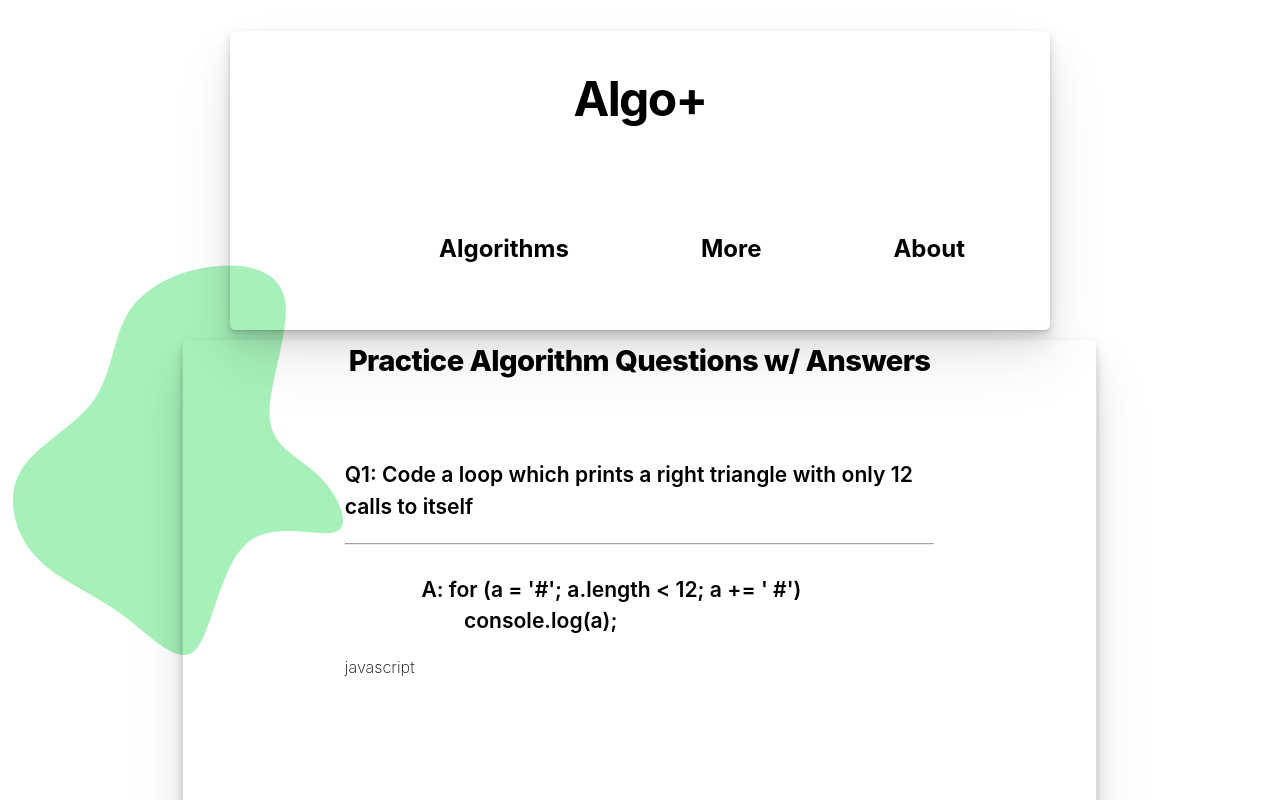
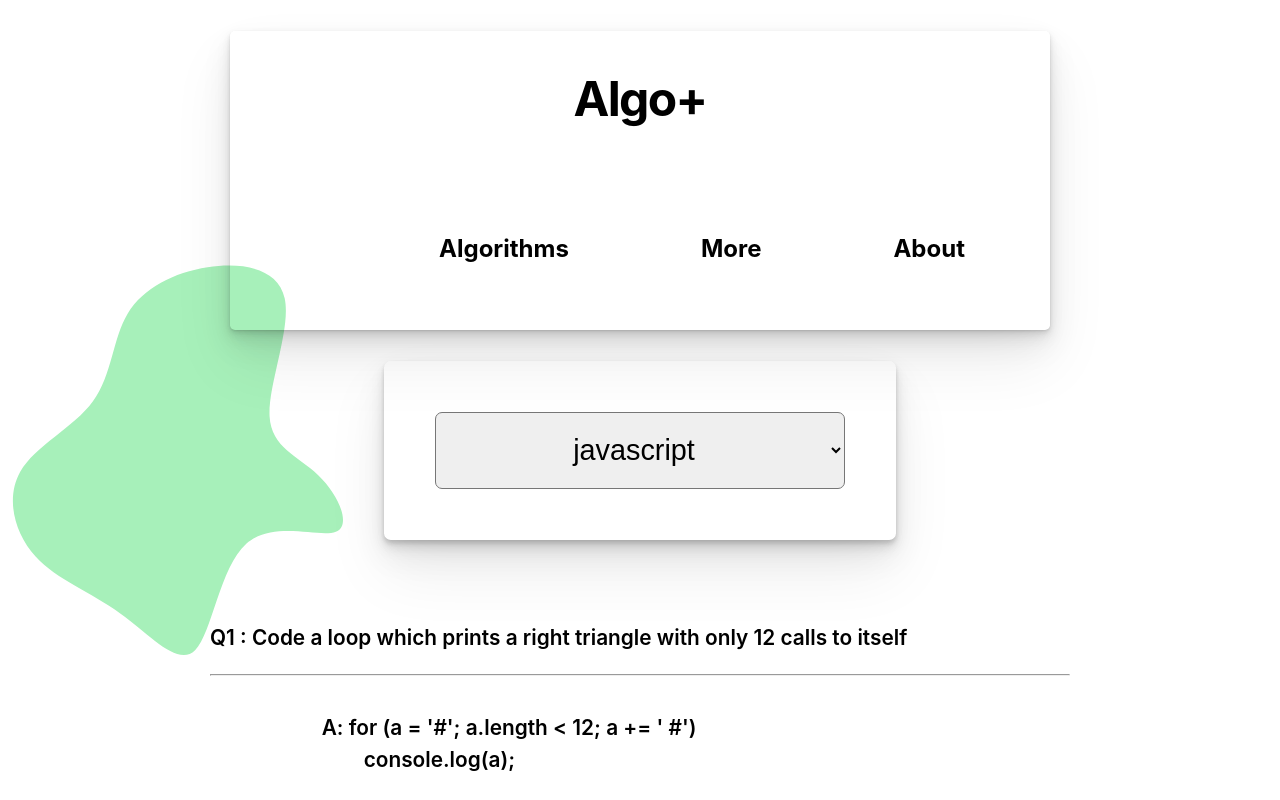
Before and after one commit to WoodwindCDT/algoweb, a React (Create React App) app: page / in a window 1280 px wide. Shown: the top 800 px of the page. Built offline with nearby package versions, Linux system fonts and the light colour scheme.

Commit message:
added feature to sort through example algs with react, state, props

```diff
--- a/src/App.css
+++ b/src/App.css
@@ -161,6 +161,24 @@ header h2:hover, .bt:hover, header h1:hover, .a-link a:hover {
   color: red;
 }
 
+.box {
+  margin: auto;
+  width: 50%;
+  padding: 5%;
+  border-radius: 7px;
+  box-shadow: 0 2px 4px rgba(0,0,0,0.07), 0 4px 4px rgba(0,0,0,0.07), 0 6px 10px rgba(0,0,0,0.07),
+  0 8px 16px rgba(0,0,0,0.07),0 16px 32px rgba(0,0,0,0.07), 0 32px 64px rgba(0,0,0,0.07);
+}
+
+.boxc {
+  text-align: center;
+  font-size: calc(16px + 1vw);
+  margin: auto;
+  width: 100%;
+  border-radius: 7px;
+  padding: 5%;
+}
+
 /* SVG */
 .svg0 {
   position: absolute;
--- a/src/components/Algorithms/index.js
+++ b/src/components/Algorithms/index.js
@@ -1,90 +1,52 @@
-import ReactDOM from "react-dom";
-import React, { Component } from "react";
+import React from "react";
 import { algorithms } from "../JSON/alg";
 
-// class App extends React.Component {
-//     constructor(props) {
-//       super(props);
+class AlgorithmDisplay extends React.Component {
+    constructor(props) {
+      super(props);
+      this.handleDisplayClick = this.handleDisplayClick.bind(this);
+      this.state = {type: 'javascript'};
+    }
 
-//       this.state = {
-//         filterCode: [],
-//         probs: props.probs
-//     };
-// }
+    handleDisplayClick(event) {
+        this.setState({type: event.target.value});
+    }
 
-// onResetArray = () => {
-//     this.setState({ filterCode: [] });
-// };
-
-// filterJava = () => {
-//     const { probs } = this.state;
-//     const java = probs.filter(code => code.T.includes("java"));
-//     this.setState({ filterCode: java });
-// };
-
-// filterJavaScript = () => {
-//     const { probs } = this.state;
-//     const javascript = probs.filter(code => code.T.includes("javascript"));
-//     this.setState({ filterCode: javascript });
-// };
-
-// render() {
-//     const {probs, filterCode} = this.state;
-//         return (
-//         <div className="container">
-//             <button event-key="reset-probs" onClick={this.onResetArray}>
-//             All Code
-//             </button>
-
-//             <button event-key="javascript-probs" onClick={this.filterJavaScript}>
-//             JavaScript
-//             </button>
-
-//             <button event-key="java-probs" onClick={this.filterJava}>
-//             Java
-//             </button>
-
-//             <Algorithms probs={filterCode.length > 0 ? filterCode : probs} />
-//         </div>
-//         );
-//     }
-// }
-
-// const Algorithms = ({ probs }) => {
-//     return (
-//         <div id="algo" className="t-container flex-row">
-//         <h1 className="t-head">Practice Algorithm Questions w/ Answers</h1>
-//             {probs.map(algorithms => <div>{algorithms.T}</div>)}
-//         </div>
-//     );
-// }
-
-const A = (h, i, x) => {
-    return(
-        <div key={(i)}>
+    render() {
+        const lang = ['javascript', 'java'];
+        const type = this.state.type;
+        const algs = algorithms.map((alg) =>
+        {
+        if (alg.T === type) {
+            return <>
+            <div key={alg}>
                 <div className="t-container1">
                     <div className="t-text">
                         <p className="q-text">
-                        Q{i+1}: {h.Q}
+                            Q{alg.id} : {alg.Q}
                         </p>
                         <hr />
                         <p className="a-text">
-                        A: {h.A}
+                            A: {alg.A}
                         </p>
                     </div>
-                {h.T}
                 </div>
             </div>
+            </>
+            }
+        }
     );
-};
-
-const Algorithms = ({ probs }) => {
     return (
-        <div id="algo" className="t-container flex-row">
-        <h1 className="t-head">Practice Algorithm Questions w/ Answers</h1>
-        {algorithms.map(A)}
+        <>
+            <div className="box">
+                <select className="boxc" value={this.state.value} onChange={this.handleDisplayClick}>
+                    {lang.map((types) => <option>{types}</option>)}
+                </select>
             </div>
+            {algs}
+        </>
       );
     }
+}
 
-export default Algorithms;
+export default AlgorithmDisplay;
--- a/src/components/JSON/alg.js
+++ b/src/components/JSON/alg.js
@@ -1,11 +1,13 @@
 export const algorithms = [
     {
+        "id" : 1,
         "T": "javascript",
         "Q": "Code a loop which prints a right triangle with only 12 calls to itself",
         "A": `for (a = '#'; a.length \<\ 12; a += ' #')
         console.log(a);`
     },
     {
+        "id" : 2,
         "T": "javascript",
         "Q": "Write a function that prints the numbers from 1 to 100. But for multiples of three print “Fizz” instead of the number and for the multiples of five print “Buzz”. For numbers which are multiples of both three and five print “FizzBuzz”.",
         "A": `console.log( Array.apply(null, {length: 100}).map(function(val, i) {
@@ -17,6 +19,7 @@ export const algorithms = [
     }));`
     },
     {
+        "id" : 3,
         "T": "javascript",
         "Q": "Create a chessboard with \" \" (a space) for even and \"$\" for odd integers",
         "A": `let b = '';
@@ -27,12 +30,14 @@ export const algorithms = [
         console.log(b);`
     },
     {
+        "id" : 4,
         "T": "javascript",
         "Q": "Find the smallest integer in an Array",
         "A": `let arr = Array(8).fill().map(() => Math.round(Math.random() * 2500));
 console.log(Math.min.apply(Math, arr), arr);`
     },
     {
+        "id" : 5,
         "T": "javascript",
         "Q": "Create a recursion function called \"isEven,\" where the \"N\" returned one is odd and zero is even. For other numbers, its evenness is the same as N-2",
         "A": `function isEven(num) {
@@ -45,6 +50,7 @@ console.log(Math.min.apply(Math, arr), arr);`
         } isEven(10);`
     },
     {
+        "id" : 6,
         "T": "javascript",
         "Q": "Write a function to reverse a string. Function should be called \"reverseString\".",
         "A": `function reverseString() {
@@ -57,12 +63,14 @@ let newStr = '';
             } reverseString();`
     },
     {
+        "id" : 7,
         "T": "javascript",
         "Q": "Write a function to print the odd numbers from 1 to N.",
         "A": `console.log( Array.apply(null, {length: 15}).map(function(val, i) {
         return i * 2 + 1; }));`
     },
     {
+        "id" : 8,
         "T": "javascript",
         "Q": "Find the largest integer value in an integer array",
         "A": `function scan() { const arr = Array(8).fill().map(() => Math.round(Math.random() * 2500));
@@ -70,6 +78,7 @@ console.log('Largest int = ' + Math.max.apply(Math, arr), arr) }
     scan();`
     },
     {
+        "id" : 1,
          "T": "java",
          "Q": "Write a function that prints the numbers from 1 to 100. But for multiples of three print “Fizz” instead of the number and for the multiples of five print “Buzz”. For numbers which are multiples of both three and five print “FizzBuzz”.",
          "A": `class Main {
@@ -86,96 +95,100 @@ console.log('Largest int = ' + Math.max.apply(Math, arr), arr) }
              }
          }`
     },
-    // {
-    //     "T": "java",
-    //     "Q": "Create a chessboard with \" \" (a space) for even and \"$\" for odd integers",
-    //     "A": `class Main{
-    //         public static void main(String[] args) {
-    //            String b = "";
-    //            for (int a = 0; a < 8; a++) {
-    //               for ( int c = 0; c < 8; c++) {
-    //                  b += ((c + a) % 2 == 0) ? " " : "$";}
-    //                  b +="\n";
-    //            }
-    //            System.out.println(b);
-    //         }
-    //     }`
-    // },
-    // {
-    //     "T": "java",
-    //     "Q": "Reverse a String",
-    //     "A": `class Main {
-    //         public static void main(String[] args) {
-    //            String a = "This is a sample string!";
-    //            String b = "";
-    //            for (int i = a.length() - 1; i >= 0; i--){
-    //               b += a.charAt(i);
-    //            }
-    //            System.out.println("This is the original String " + a);
-    //            System.out.println("This is the backwards String " + b);
-    //         }
-    //     }`
-    // },
-    // {
-    //     "T": "java",
-    //     "Q": "Print JAVA line by line as a symbol",
-    //     "A": `public class Main {
-    //         public static void main(String[] args) {
-    //            // String var s as empty space
-    //            String s = " ";
-    //            // First Line
-    //            System.out.println(String.format("%0" + 6 + "d", 0).replace("0", s) + "J" +
-    //            String.format("%0" + 7 + "d", 0).replace("0", s) + "A" +
-    //            String.format("%0" + 7 + "d", 0).replace("0", s) + "V" +
-    //            String.format("%0" + 7 + "d", 0).replace("0", s) + "V" +
-    //            String.format("%0" + 7 + "d", 0).replace("0", s) + "A");
-    //            // Second Line
-    //            System.out.println(String.format("%0" + 6 + "d", 0).replace("0", s) + "J" +
-    //            String.format("%0" + 6 + "d", 0).replace("0", s) + "A " + "A" +
-    //            String.format("%0" + 7 + "d", 0).replace("0", s) + "V     " + "V" +
-    //            String.format("%0" + 7 + "d", 0).replace("0", s) + "A " + "A");
-    //            // Third Line
-    //            System.out.println(String.format("%0" + 1 + "d", 0).replace("0", s)+ "J    " + "J" +
-    //            String.format("%0" + 5 + "d", 0).replace("0", s) + "AAAAA" +
-    //            String.format("%0" + 7 + "d", 0).replace("0", s) + "V   " + "V" +
-    //            String.format("%0" + 7 + "d", 0).replace("0", s) + "AAAAA");
-    //            // Fourth Line
-    //            System.out.print(String.format("%0" + 2 + "d", 0).replace("0", s) + "J  " + "J" +
-    //            String.format("%0" + 5 + "d", 0).replace("0", s) + "A     " + "A" +
-    //            String.format("%0" + 8 + "d", 0).replace("0", s) + "V" +
-    //            String.format("%0" + 8 + "d", 0).replace("0", s) + "A     " + "A");
-    //         }
-    //     }`
-    // },
-    // {
-    //     "T": "java",
-    //     "Q": "Write a program to calculate population growth after 5 years",
-    //     "A": `public class Main {
-    //         public static void main(String[] args) {
-    //            // Data type double for total population (double for division)
-    //            double t = 312032486;
-    //            // Data type integer for s = Seconds in a day = 86,400
-    //            int s = 86400;
-    //            // Data type integer for a = Average
-    //            double a = 0;
-    //            // Created data type double for s = Seconds divided by births = b, deaths = d, and immigrants = m
-    //            double b = s/7;
-    //            double d = s/13;
-    //            double m = s/45;
+    {
+        "id" : 2,
+        "T": "java",
+        "Q": "Create a chessboard with \" \" (a space) for even and \"$\" for odd integers",
+        "A": `class Main{
+            public static void main(String[] args) {
+               String b = "";
+               for (int a = 0; a < 8; a++) {
+                  for ( int c = 0; c < 8; c++) {
+                     b += ((c + a) % 2 == 0) ? " " : "$";}
+                     b +="\n";
+               }
+               System.out.println(b);
+            }
+        }`
+    },
+    {
+        "id" : 3,
+        "T": "java",
+        "Q": "Reverse a String",
+        "A": `class Main {
+            public static void main(String[] args) {
+               String a = "This is a sample string!";
+               String b = "";
+               for (int i = a.length() - 1; i >= 0; i--){
+                  b += a.charAt(i);
+               }
+               System.out.println("This is the original String " + a);
+               System.out.println("This is the backwards String " + b);
+            }
+        }`
+    },
+    {
+        "id" : 4,
+        "T": "java",
+        "Q": "Print JAVA line by line as a symbol",
+        "A": `public class Main {
+            public static void main(String[] args) {
+               // String var s as empty space
+               String s = " ";
+               // First Line
+               System.out.println(String.format("%0" + 6 + "d", 0).replace("0", s) + "J" +
+               String.format("%0" + 7 + "d", 0).replace("0", s) + "A" +
+               String.format("%0" + 7 + "d", 0).replace("0", s) + "V" +
+               String.format("%0" + 7 + "d", 0).replace("0", s) + "V" +
+               String.format("%0" + 7 + "d", 0).replace("0", s) + "A");
+               // Second Line
+               System.out.println(String.format("%0" + 6 + "d", 0).replace("0", s) + "J" +
+               String.format("%0" + 6 + "d", 0).replace("0", s) + "A " + "A" +
+               String.format("%0" + 7 + "d", 0).replace("0", s) + "V     " + "V" +
+               String.format("%0" + 7 + "d", 0).replace("0", s) + "A " + "A");
+               // Third Line
+               System.out.println(String.format("%0" + 1 + "d", 0).replace("0", s)+ "J    " + "J" +
+               String.format("%0" + 5 + "d", 0).replace("0", s) + "AAAAA" +
+               String.format("%0" + 7 + "d", 0).replace("0", s) + "V   " + "V" +
+               String.format("%0" + 7 + "d", 0).replace("0", s) + "AAAAA");
+               // Fourth Line
+               System.out.print(String.format("%0" + 2 + "d", 0).replace("0", s) + "J  " + "J" +
+               String.format("%0" + 5 + "d", 0).replace("0", s) + "A     " + "A" +
+               String.format("%0" + 8 + "d", 0).replace("0", s) + "V" +
+               String.format("%0" + 8 + "d", 0).replace("0", s) + "A     " + "A");
+            }
+        }`
+    },
+    {
+        "id" : 5,
+        "T": "java",
+        "Q": "Write a program to calculate population growth after 5 years",
+        "A": `public class Main {
+            public static void main(String[] args) {
+               // Data type double for total population (double for division)
+               double t = 312032486;
+               // Data type integer for s = Seconds in a day = 86,400
+               int s = 86400;
+               // Data type integer for a = Average
+               double a = 0;
+               // Created data type double for s = Seconds divided by births = b, deaths = d, and immigrants = m
+               double b = s/7;
+               double d = s/13;
+               double m = s/45;
 
-    //            // For loop to iterate t plus and equal to b + m minus total deaths * 365 until i <= 5
-    //            for (int i = 1; i <= 5; i++) {
-    //              t += (((b+m) - d) * 365);
-    //              a += ((((b+m) - d) * 365) / 5);
-    //              System.out.println("Population after year " + i + " = " + Math.round(t));
-    //            }
+               // For loop to iterate t plus and equal to b + m minus total deaths * 365 until i <= 5
+               for (int i = 1; i <= 5; i++) {
+                 t += (((b+m) - d) * 365);
+                 a += ((((b+m) - d) * 365) / 5);
+                 System.out.println("Population after year " + i + " = " + Math.round(t));
+               }
 
-    //            System.out.print("----------------------------------------- \n");
-    //            System.out.print("Original Population = 312032486 \n" +
-    //            "After 5 years the population = " + Math.round(t) + "\n" +
-    //            "Difference after 5 years = " +  (Math.round(t) - 312032486)  + "\n");
-    //            System.out.print("Average difference each year = " + Math.round(a));
-    //         }
-    //      }`
-    // }
+               System.out.print("----------------------------------------- \n");
+               System.out.print("Original Population = 312032486 \n" +
+               "After 5 years the population = " + Math.round(t) + "\n" +
+               "Difference after 5 years = " +  (Math.round(t) - 312032486)  + "\n");
+               System.out.print("Average difference each year = " + Math.round(a));
+            }
+         }`
+    }
 ];
--- a/src/pages/Home.js
+++ b/src/pages/Home.js
@@ -1,6 +1,6 @@
 import React from "react";
 import Nav1 from "../components/Nav1"
-import Algorithms from "../components/Algorithms"
+import AlgorithmDisplay from "../components/Algorithms"
 import More from "../components/More";
 import Footer from "../components/Footer";
 import Svg from '../components/Svg'
@@ -17,7 +17,7 @@ const Home = () => {
             </div>
           </div>
           <div>
-            <Algorithms />
+            <AlgorithmDisplay />
             <div className="svgC">
               <Svg />
             </div>
```
Also changed, not shown: package.json (line endings or trailing spaces). Lines whose indentation alone changed are shown as unchanged.
